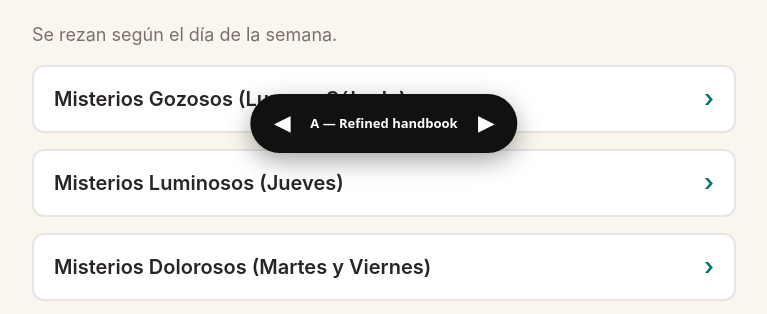
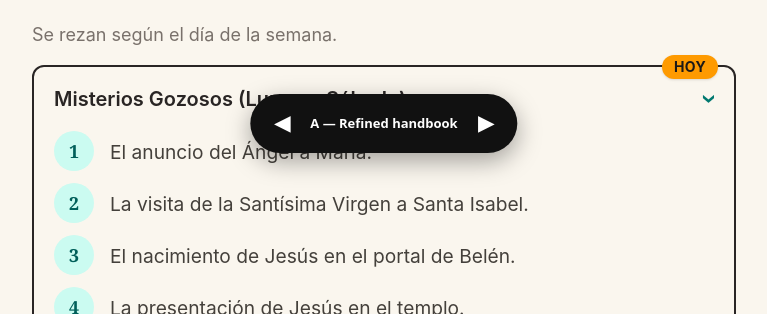
Before and after one commit to iksaku/rosario-web, an Astro site: page / in a window 1280 px wide. Shown: the part 631-945 px from the top of the page, without its empty margins (256-1023 px from the left). Built offline with nearby package versions, Linux system fonts and the light colour scheme; Astro itself is replaced by a stand-in of ours.

Commit message:
prototype(A): weekday auto-expand, today badge, prayer note, exclusive accordion
- Misterio set for today's weekday (visitor TZ) opens on mount, marked
  with gold 'Hoy' corner badge + amber card tint
- Collapsibles are now exclusive (one open at a time)
- Each collapsible reminds: un Padre Nuestro y diez Ave Marías per mystery
- wrangler.toml: preview_urls = true (source-of-truth for dashboard toggle)

```diff
--- a/src/components/prototype/VariantA.tsx
+++ b/src/components/prototype/VariantA.tsx
@@ -2,12 +2,17 @@
 // PROTOTYPE VARIANT A — "Refined handbook" (wayfinder ticket #30, throwaway).
 // One-scroll document, quiet parchment reading surface, Guía/Todos set apart
 // by indentation + weight + hue, tilma accents on headings only.
-import type { JSX } from 'solid-js';
+import { createSignal, type JSX } from 'solid-js';
 import { PRAYER, type Block, type DialogSection, type LetaniasSection, type MisteriosSection } from './content';
 
 const dialogSections = PRAYER.sections.filter((s): s is DialogSection => 'blocks' in s && s.id !== 'misterios');
 const letanias = PRAYER.sections.find((s): s is LetaniasSection => s.id === 'letanias')!;
 const misterios = PRAYER.sections.find((s): s is MisteriosSection => s.id === 'misterios')!;
+
+// Data day names are English ('Monday', …); timezone is the visitor's.
+const todaysMisterioKey = misterios.misterios.find(
+  (set) => set.days.includes(new Date().toLocaleString('en-US', { weekday: 'long' })),
+)?.key;
 
 function Dialog({ blocks }: { blocks: readonly Block[] }): JSX.Element {
   return (
@@ -36,6 +41,7 @@
 }
 
 export default function VariantA(): JSX.Element {
+  const [openKey, setOpenKey] = createSignal<string | undefined>(todaysMisterioKey);
   return (
     <main class="min-h-screen bg-[#faf6ee] dark:bg-stone-950 text-stone-800 dark:text-stone-100">
       <div class="mx-auto max-w-3xl px-5 sm:px-8 py-10">
@@ -54,12 +60,30 @@
                 </h2>
                 <p class="mb-4 text-lg text-stone-500 dark:text-stone-400">Se rezan según el día de la semana.</p>
                 {s.misterios.map((set) => (
-                  <details class="group mb-4 rounded-xl border-2 border-stone-200 bg-white dark:border-stone-700 dark:bg-stone-900">
-                    <summary class="flex min-h-[64px] cursor-pointer list-none items-center justify-between px-5 py-4 text-xl font-semibold text-stone-800 dark:text-stone-100">
+                  <details
+                    open={openKey() === set.key}
+                    class="group relative mb-4 rounded-xl border-2"
+                    class-list={{
+                      'border-amber-500/70 bg-amber-50/60 dark:bg-amber-950/20': set.key === todaysMisterioKey,
+                      'border-stone-200 bg-white dark:border-stone-700 dark:bg-stone-900': set.key !== todaysMisterioKey,
+                    }}
+                  >
+                    {set.key === todaysMisterioKey && (
+                      <span class="absolute -top-3 right-4 rounded-full bg-amber-500 px-3 py-0.5 text-sm font-bold uppercase tracking-wide text-stone-900 shadow">
+                        Hoy
+                      </span>
+                    )}
+                    <summary
+                      class="flex min-h-[64px] cursor-pointer list-none items-center justify-between px-5 py-4 text-xl font-semibold text-stone-800 dark:text-stone-100"
+                      onClick={(e) => {
+                        e.preventDefault();
+                        setOpenKey(openKey() === set.key ? undefined : set.key);
+                      }}
+                    >
                       <span>{set.label}</span>
                       <span aria-hidden="true" class="text-2xl text-teal-700 transition-transform group-open:rotate-90 dark:text-teal-300">›</span>
                     </summary>
-                    <ol class="space-y-3 px-5 pb-5">
+                    <ol class="space-y-3 px-5 pb-2">
                       {set.items.map((item, i) => (
                         <li class="flex gap-4 text-[1.2rem] leading-relaxed text-stone-700 dark:text-stone-200">
                           <span class="grid size-10 shrink-0 place-items-center rounded-full bg-teal-100 font-serif text-lg font-bold text-teal-800 dark:bg-teal-900/60 dark:text-teal-200">{i + 1}</span>
@@ -67,6 +91,9 @@
                         </li>
                       ))}
                     </ol>
+                    <p class="mx-5 mb-5 rounded-lg bg-amber-100/70 px-4 py-3 text-base leading-relaxed text-amber-900 dark:bg-amber-950/40 dark:text-amber-200">
+                      <strong>Nota:</strong> en cada misterio se reza un Padre Nuestro y diez Ave Marías.
+                    </p>
                   </details>
                 ))}
               </section>
--- a/wrangler.toml
+++ b/wrangler.toml
@@ -1,5 +1,6 @@
 name = "rosario-web"
 compatibility_date = "2026-08-11"
+preview_urls = true
 
 routes = [
   { pattern = "rosario.jorgeglz.io", custom_domain = true },
```
